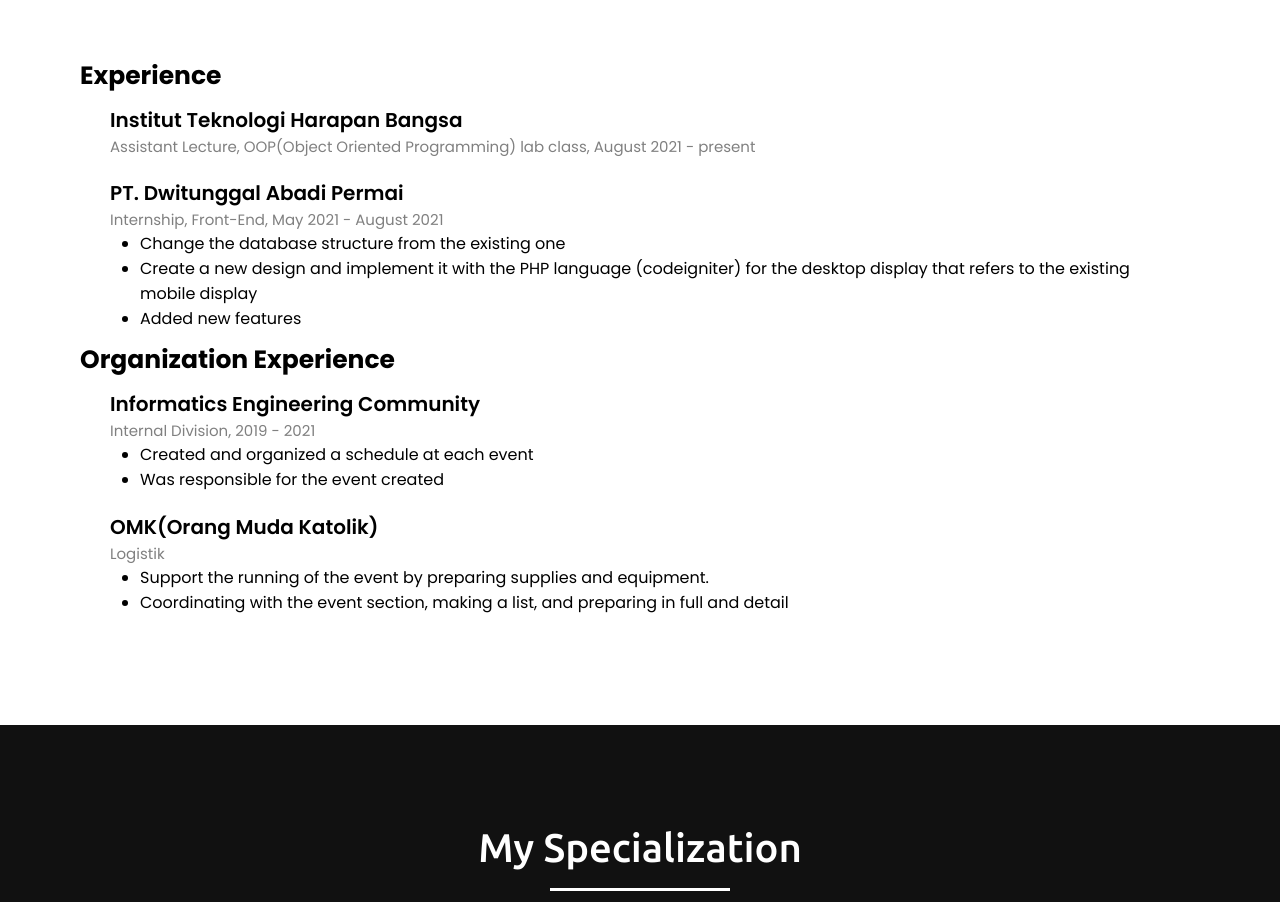
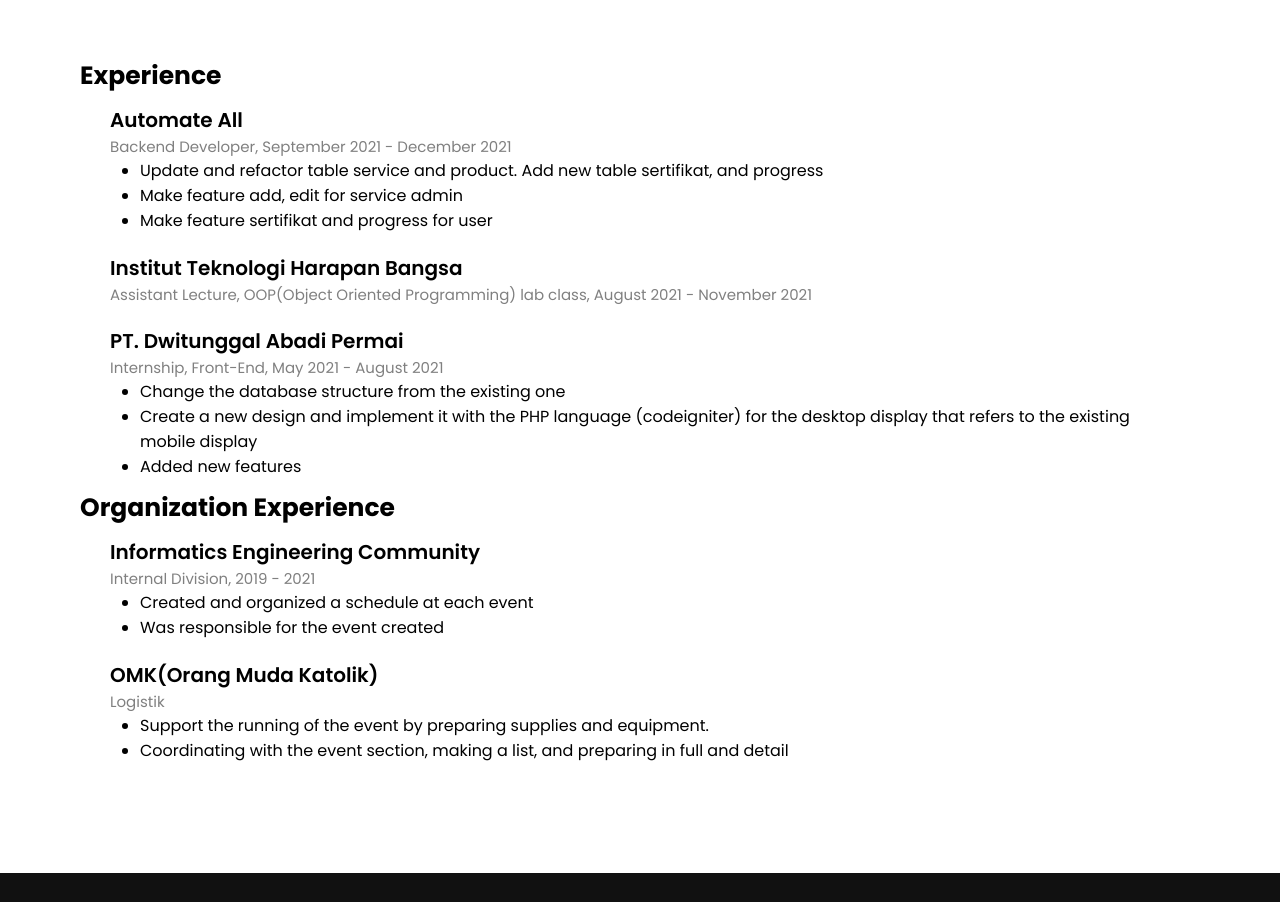
Before and after one commit to michaelsepthian/michaelsepthian.github.io, a plain HTML site: page index.html in a window 1280 px wide. Shown: the part 2234-3136 px from the top of the page. Drawn offline with nearby package versions, Linux system fonts and the light colour scheme.

Commit message:
update experience

```diff
--- a/index.html
+++ b/index.html
@@ -108,8 +108,18 @@
             <div class="experience-content">
                 <div class="text">Experience</div>
                 <div class="list">
+                    <p>Automate All</p>
+                    <div class="muted">Backend Developer, September 2021 - December 2021</div>
+                    <ul>
+                        <li>Update and refactor table service and product. Add new table sertifikat, and progress</li>
+                        <li>Make feature add, edit for service admin</li>
+                        <li>Make feature sertifikat and progress for user</li>
+                    </ul>
+                </div>
+                <div class="list">
                     <p>Institut Teknologi Harapan Bangsa</p>
-                    <div class="muted">Assistant Lecture, OOP(Object Oriented Programming) lab class, August 2021 - present</div>
+                    <div class="muted">Assistant Lecture, OOP(Object Oriented Programming) lab class, August 2021 -
+                        November 2021</div>
                 </div>
                 <div class="list">
                     <p>PT. Dwitunggal Abadi Permai</p>
```
Lines whose indentation alone changed are shown as unchanged.
